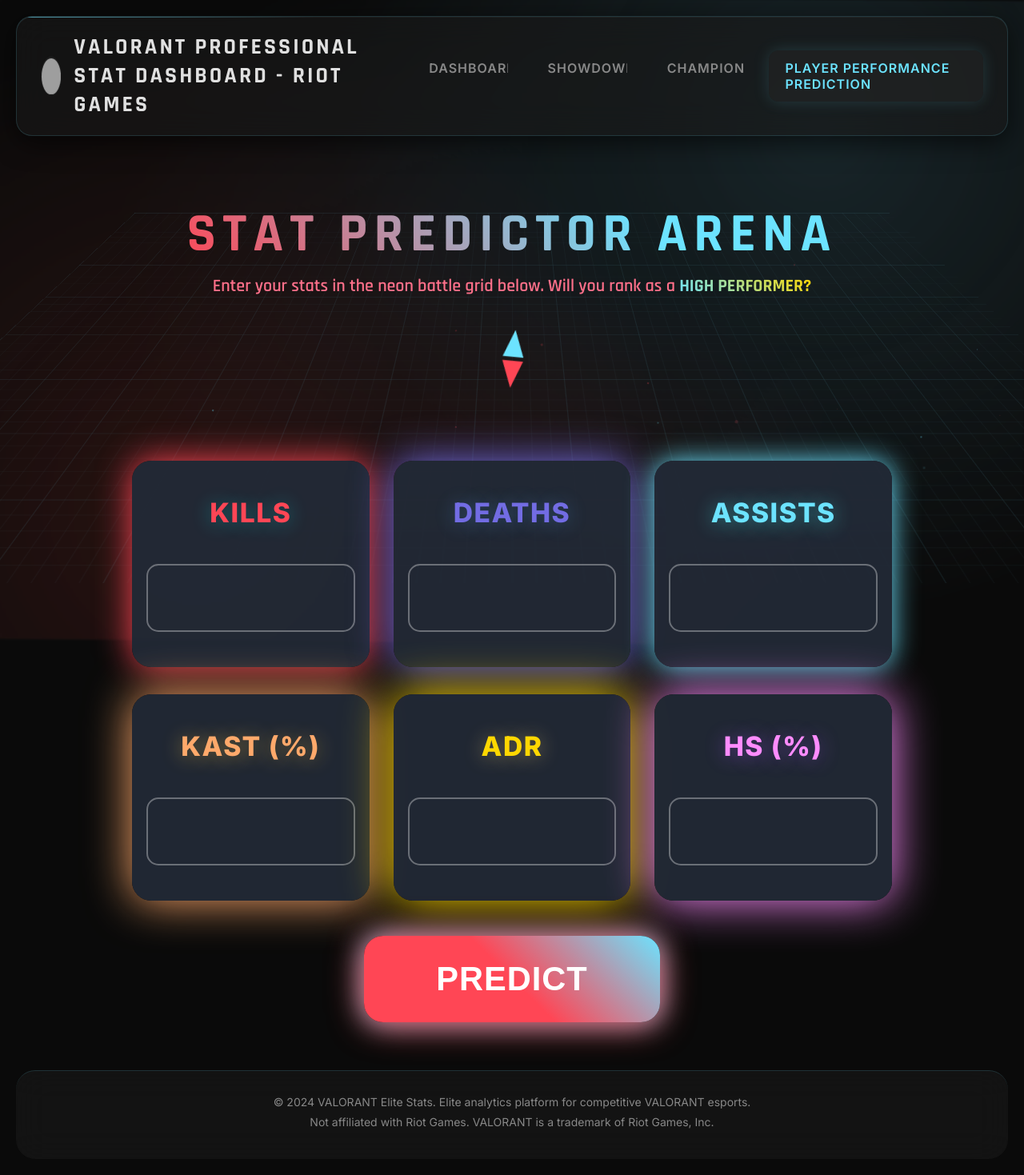
After one commit to schrute1212/VALORANT, a Flask app: page /predict in a window 1280 px wide. The commit adds this page. Shown: the whole page at 80% size. Run offline with Flask 3, Linux system fonts and the light colour scheme; grey boxes are pictures that could not be loaded.

Commit message:
Update prediction UI

```diff
--- a/app.py
+++ b/app.py
@@ -1,6 +1,14 @@
 from flask import Flask, render_template, jsonify, request
 import pandas as pd
 import numpy as np
+from flask import render_template
+import pandas as pd
+from sklearn.model_selection import train_test_split
+from sklearn.ensemble import RandomForestClassifier
+from sklearn.metrics import accuracy_score, precision_score, recall_score, f1_score, confusion_matrix, roc_curve, auc
+import matplotlib.pyplot as plt
+import numpy as np
+import os
 
 app = Flask(__name__)
 
@@ -205,3 +213,113 @@
 if __name__ == "__main__":
     # debug True for development; switch off for production
     app.run(debug=True, port=5000)
+
+@app.route('/predict')
+def predict():
+    # Load and preprocess data
+    df = pd.read_csv('player_stats.csv')
+    df = df.drop_duplicates()
+    df['acs'] = pd.to_numeric(df['acs'], errors='coerce')
+    df = df.dropna(subset=['acs'])
+    for col in ['kill', 'death', 'assist', 'kast%', 'adr', 'hs%']:
+        df[col] = pd.to_numeric(df[col], errors='coerce')
+        df[col] = df[col].fillna(df[col].median())
+
+    threshold = np.percentile(df['acs'], 80)
+    df['High_Performer'] = (df['acs'] >= threshold).astype(int)
+
+    features = df[['kill', 'death', 'assist', 'kast%', 'adr', 'hs%']]
+    target = df['High_Performer']
+
+    X_train, X_test, y_train, y_test = train_test_split(features, target, test_size=0.3, random_state=42, stratify=target)
+
+    model = RandomForestClassifier(random_state=42, n_estimators=100)
+    model.fit(X_train, y_train)
+    preds = model.predict(X_test)
+
+    accuracy = accuracy_score(y_test, preds)
+    precision = precision_score(y_test, preds)
+    recall = recall_score(y_test, preds)
+    f1 = f1_score(y_test, preds)
+    conf_mat = confusion_matrix(y_test, preds).tolist()  # Convert to list for easier rendering
+
+    y_score = model.predict_proba(X_test)[:, 1]
+    fpr, tpr, _ = roc_curve(y_test, y_score)
+    roc_auc = auc(fpr, tpr)
+
+    # Plot ROC curve
+    plt.figure()
+    plt.plot(fpr, tpr, label='Random Forest (area = %.2f)' % roc_auc)
+    plt.plot([0, 1], [0, 1], linestyle='--', color='gray')
+    plt.xlabel('False Positive Rate')
+    plt.ylabel('True Positive Rate')
+    plt.title('ROC Curve')
+    plt.legend(loc="lower right")
+
+    # Save plot image to static folder (ensure 'static' folder exists)
+    roc_path = os.path.join('static', 'roc_curve.png')
+    plt.savefig(roc_path)
+    plt.close()
+
+    # Pass results to template
+    return render_template('predict.html',
+                           accuracy=accuracy,
+                           precision=precision,
+                           recall=recall,
+                           f1=f1,
+                           confusion_matrix=conf_mat,
+                           roc_image='roc_curve.png')
+
+@app.route('/predict_player', methods=['POST'])
+def predict_player():
+    # Get form inputs
+    try:
+        values = [float(request.form['kill']),
+                  float(request.form['death']),
+                  float(request.form['assist']),
+                  float(request.form['kast']),
+                  float(request.form['adr']),
+                  float(request.form['hs'])]
+    except Exception as e:
+        # You can log error details here if needed
+        return render_template('predict.html',
+            player_prediction=None,
+            accuracy=0,
+            precision=0,
+            recall=0,
+            f1=0,
+            confusion_matrix=[[0,0],[0,0]],
+            roc_image='roc_curve.png'
+        )
+
+    # Load and preprocess the data/train the model exactly as before
+    df = pd.read_csv('player_stats.csv')
+    df = df.drop_duplicates()
+    df['acs'] = pd.to_numeric(df['acs'], errors='coerce')
+    df = df.dropna(subset=['acs'])
+    for col in ['kill', 'death', 'assist', 'kast%', 'adr', 'hs%']:
+        df[col] = pd.to_numeric(df[col], errors='coerce')
+        df[col] = df[col].fillna(df[col].median())
+
+    threshold = np.percentile(df['acs'], 80)
+    df['High_Performer'] = (df['acs'] >= threshold).astype(int)
+    features = df[['kill', 'death', 'assist', 'kast%', 'adr', 'hs%']]
+    target = df['High_Performer']
+
+    model = RandomForestClassifier(random_state=42, n_estimators=100)
+    model.fit(features, target)
+
+    # Make prediction
+    player_pred = model.predict([values])[0]
+
+    # Render the result on the same predict page
+    # ALWAYS supply the required variables
+    return render_template('predict.html',
+        player_prediction=player_pred,
+        accuracy=0,
+        precision=0,
+        recall=0,
+        f1=0,
+        confusion_matrix=[[0,0],[0,0]],
+        roc_image='roc_curve.png'
+    )
--- a/templates/base.html
+++ b/templates/base.html
@@ -565,6 +565,8 @@
                 <a href="/" class="nav-link" id="nav-home">Dashboard</a>
                 <a href="/showdown" class="nav-link" id="nav-showdown">Showdown</a>
                 <a href="/champions" class="nav-link" id="nav-champions">Champions</a>
+                <a href="/predict" class="nav-link">Player Performance Prediction</a>
+
             </div>
         </nav>
 
--- /dev/null
+++ b/templates/predict.html
@@ -0,0 +1,93 @@
+{% extends 'base.html' %}
+{% block content %}
+
+<!-- Valorant-style Showdown Arena Heading -->
+<div class="showdown-hero" style="padding:60px 0 30px 0;margin-bottom:0;text-align:center;">
+  <h1 class="showdown-title" style="font-size:68px;font-family: 'Rajdhani',sans-serif;text-transform:uppercase;letter-spacing:8px;margin-bottom:16px;line-height:1;">
+    <span style="background: linear-gradient(45deg, #FF4655, #6CE3FF 70%); -webkit-background-clip: text; -webkit-text-fill-color: transparent; background-clip: text;">Stat Predictor Arena</span>
+  </h1>
+  <p class="showdown-subtitle" style="font-size:22px;text-align:center;font-family:Rajdhani,sans-serif;font-weight:600;color:#ff708a;">
+    Enter your stats in the neon battle grid below. Will you rank as a <span style="color:#6CE3FF;font-weight:900;background:linear-gradient(45deg,#6CE3FF,#FFD700);-webkit-background-clip:text;-webkit-text-fill-color:transparent;">HIGH PERFORMER?</span>
+  </p>
+  <div class="battle-icon" style="font-size:90px;margin-top:32px;animation:battlePulse 2.4s infinite;">
+    <svg width="90" height="90" fill="none" viewBox="0 0 72 72"><path fill="#6CE3FF" d="M36 8l10 26H26z"/><path fill="#FF4655" d="M36 64l-10-26h20z"/></svg>
+  </div>
+</div>
+
+<!-- Arena Grid 3x2 Stat Columns -->
+<form method="POST" action="{{ url_for('predict_player') }}">
+  <div style="display:grid;grid-template-columns:repeat(3,1fr);grid-template-rows:repeat(2,1fr);gap:34px 30px;max-width:950px;margin:30px auto 44px auto;">
+    <div style="background:rgba(34,42,55,0.94);border-radius:24px;box-shadow:0 0 38px #FF4655,0 0 40px #fff2;animation:pulseRed 2.3s infinite alternate;padding:44px 18px;">
+      <label style="color:#FF4655; font-weight:800; font-size:2.1rem;text-shadow:0 2px 24px #0ff5;letter-spacing:1.5px; text-transform:uppercase;display:block;text-align:center;margin-bottom:32px;">Kills</label>
+      <input name="kill" type="number" class="arena-input" style="font-size:2.2rem;" required>
+    </div>
+    <div style="background:rgba(34,42,55,0.94);border-radius:24px;box-shadow:0 0 38px #726CE3,0 0 40px #fff2;animation:pulseBlue 2.4s infinite alternate;padding:44px 18px;">
+      <label style="color:#726CE3; font-weight:800; font-size:2.1rem;text-shadow:0 2px 24px #5af5;letter-spacing:1.5px; text-transform:uppercase;display:block;text-align:center;margin-bottom:32px;">Deaths</label>
+      <input name="death" type="number" class="arena-input" style="font-size:2.2rem;" required>
+    </div>
+    <div style="background:rgba(34,42,55,0.94);border-radius:24px;box-shadow:0 0 38px #6CE3FF,0 0 40px #fff2;animation:pulseCyan 2.2s infinite alternate;padding:44px 18px;">
+      <label style="color:#6CE3FF; font-weight:800; font-size:2.1rem;text-shadow:0 2px 24px #4ff7;letter-spacing:1.5px; text-transform:uppercase;display:block;text-align:center;margin-bottom:32px;">Assists</label>
+      <input name="assist" type="number" class="arena-input" style="font-size:2.2rem;" required>
+    </div>
+    <div style="background:rgba(34,42,55,0.94);border-radius:24px;box-shadow:0 0 38px #FFA96B,0 0 40px #fff2;animation:pulseOrange 2.5s infinite alternate;padding:44px 18px;">
+      <label style="color:#FFA96B; font-weight:800; font-size:2.1rem;text-shadow:0 2px 24px #fc47;letter-spacing:1.5px;text-transform:uppercase;display:block;text-align:center;margin-bottom:32px;">KAST (%)</label>
+      <input name="kast" type="number" class="arena-input" style="font-size:2.2rem;" required>
+    </div>
+    <div style="background:rgba(34,42,55,0.94);border-radius:24px;box-shadow:0 0 38px #FFD700,0 0 40px #fff2;animation:pulseYellow 2.8s infinite alternate;padding:44px 18px;">
+      <label style="color:#FFD700; font-weight:800; font-size:2.1rem;text-shadow:0 2px 24px #ec77;letter-spacing:1.5px;text-transform:uppercase;display:block;text-align:center;margin-bottom:32px;">ADR</label>
+      <input name="adr" type="number" class="arena-input" style="font-size:2.2rem;" required>
+    </div>
+    <div style="background:rgba(34,42,55,0.94);border-radius:24px;box-shadow:0 0 38px #FF8CFF,0 0 40px #fff2;animation:pulsePink 2.65s infinite alternate;padding:44px 18px;">
+      <label style="color:#FF8CFF; font-weight:800; font-size:2.1rem;text-shadow:0 2px 24px #a5f7;letter-spacing:1.5px;text-transform:uppercase;display:block;text-align:center;margin-bottom:32px;">HS (%)</label>
+      <input name="hs" type="number" class="arena-input" style="font-size:2.2rem;" required>
+    </div>
+  </div>
+  <div style="display:flex;justify-content:center;margin-bottom:40px;">
+    <button type="submit" class="btn battle-btn"
+            style="font-size:2.6rem;padding:30px 90px;border-radius:24px;background:linear-gradient(45deg,#FF4655 50%,#6CE3FF 100%);font-weight:900;text-transform:uppercase;box-shadow:0 2px 44px #FF4655,0 0 32px #6CE3FF;">
+      Predict
+    </button>
+  </div>
+</form>
+
+{% if player_prediction is defined %}
+  <div class="player-prediction-result card glass"
+      style="max-width:540px;margin:24px auto 0;text-align:center;background:rgba(28,32,40,0.98);box-shadow:0 0 50px #726CE3,0 0 38px #FF4655;">
+    <h3 class="section-title" style="margin-bottom:18px;font-size:2.8rem;text-transform:uppercase;font-family:Rajdhani,sans-serif;letter-spacing:3px;">Prediction Result</h3>
+    <span class="{% if player_prediction %}status status--success{% else %}status status--error{% endif %}"
+            style="font-size:2.5rem;font-weight:900;padding:20px 44px;border-radius:20px;">
+      {{ 'HIGH PERFORMER' if player_prediction else 'NOT HIGH PERFORMER' }}
+    </span>
+  </div>
+{% endif %}
+
+<style>
+/* Reuse existing Valorant theme colors and add bigger animations for your columns */
+.arena-input {
+  width: 100%;
+  font-size: 2.2rem;
+  margin: 12px 0 0 0;
+  background: transparent;
+  border: 2.6px solid #fff5;
+  color: #fff;
+  border-radius: 15px;
+  outline: none;
+  padding: 18px 18px;
+  text-align:center;
+  font-family: 'Rajdhani', sans-serif;
+  transition: border 0.3s cubic-bezier(0.6,0.2,0.1,1.0), box-shadow 0.22s;
+}
+.arena-input:focus {
+  border-color: #FF4655;
+  box-shadow: 0 0 18px #FF4655;
+}
+@keyframes pulseRed { 0% { box-shadow: 0 0 32px #FF4655;} 100% { box-shadow: 0 0 60px #FF4655;} }
+@keyframes pulseBlue { 0% { box-shadow: 0 0 32px #726CE3;} 100% { box-shadow: 0 0 60px #726CE3;} }
+@keyframes pulseCyan { 0% { box-shadow: 0 0 32px #6CE3FF;} 100% { box-shadow: 0 0 60px #6CE3FF;} }
+@keyframes pulseOrange { 0% { box-shadow: 0 0 32px #FFA96B;} 100% { box-shadow: 0 0 60px #FFA96B;} }
+@keyframes pulseYellow { 0% { box-shadow: 0 0 32px #FFD700;} 100% { box-shadow: 0 0 60px #FFD700;} }
+@keyframes pulsePink { 0% { box-shadow: 0 0 32px #FF8CFF;} 100% { box-shadow: 0 0 60px #FF8CFF;} }
+@keyframes battlePulse { 0%,100% { transform:scale(1) rotate(0deg);} 50% { transform:scale(1.05) rotate(7deg);} }
+</style>
+
+{% endblock %}
```
Also changed, not shown: model_prediction.py (added, +58 -0 lines), static/css/styles.css (+33 -0 lines), static/roc_curve.png (added).
